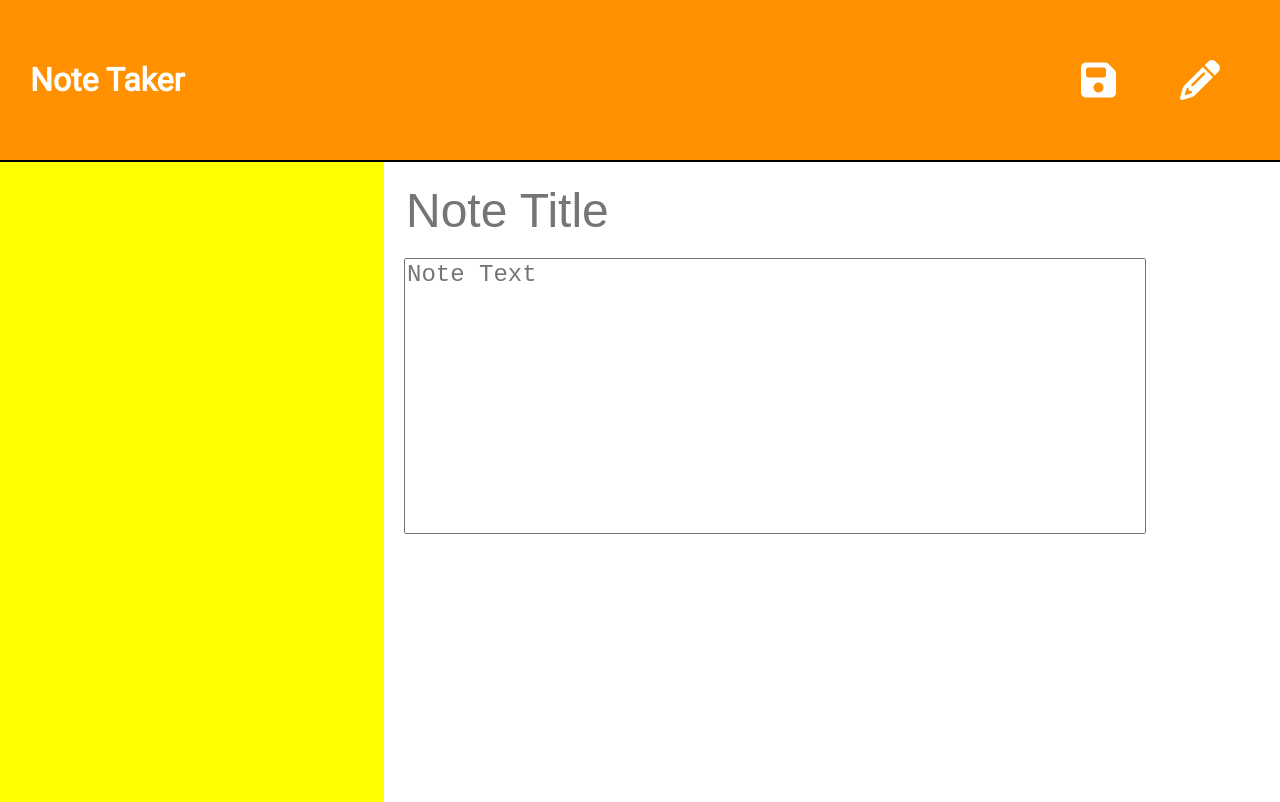
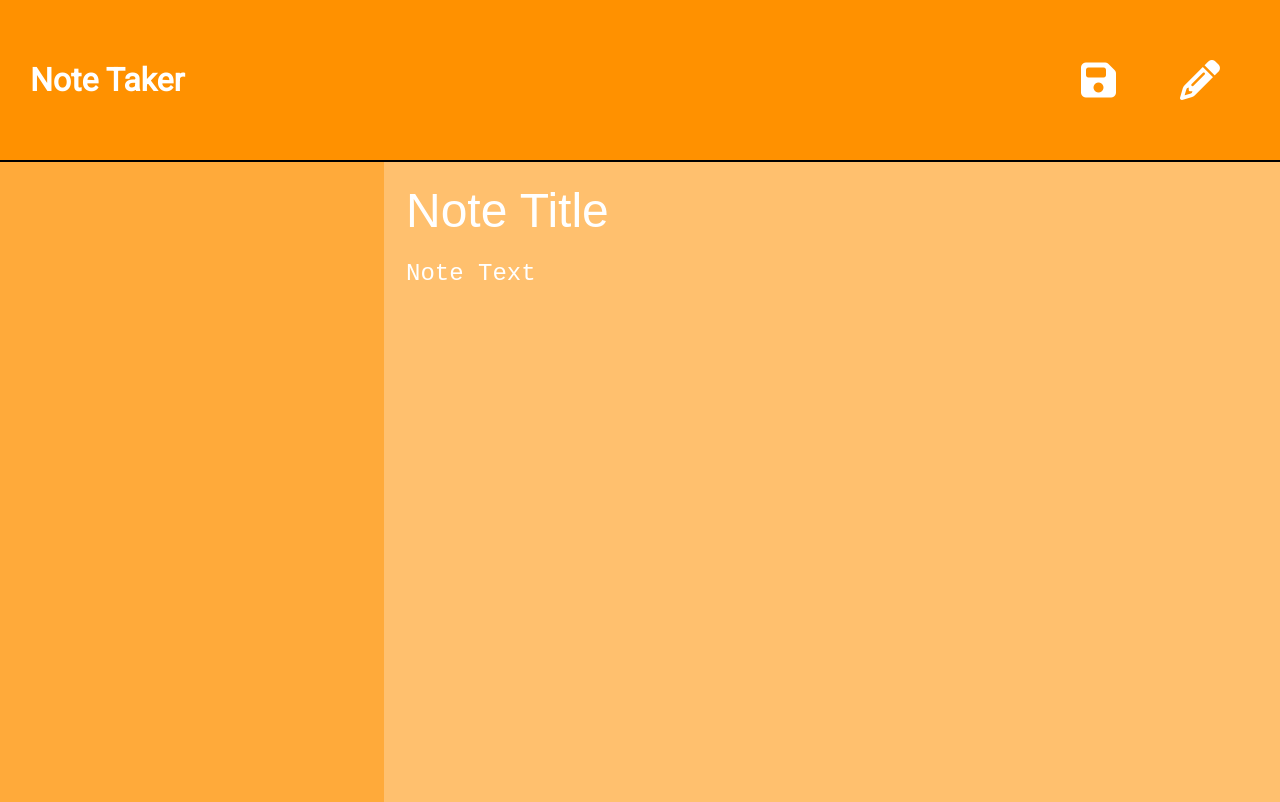
Before and after one commit to DomenicBeall/NoteTaker, a website: page public/html/notes.html in a window 1280 px wide. Drawn offline with Linux system fonts and the light colour scheme; no server answers.

Commit message:
Restyled notes page

```diff
--- a/public/css/style.css
+++ b/public/css/style.css
@@ -1,6 +1,7 @@
 :root {
     --primary: rgb(255, 145, 0);
     --secondary: rgb(255, 170, 58);
+    --tertiary: rgb(255, 192, 110);
     font-family: 'Roboto', sans-serif;
 }
 
@@ -28,7 +29,7 @@ i {
 
 .notelist {
     width: 30%;
-    background-color: yellow;
+    background-color: var(--secondary);
     overflow-y: auto;
     height: 80%;
     overflow: scroll;
@@ -52,18 +53,24 @@ input[type="text"]
     padding-top: 10px;
 }
 
-textarea:focus, input:focus{
-    outline: none;
+textarea:focus, input:focus, textarea, input::placeholder, textarea::placeholder{
+    outline: 0;
+    color: white;
+    border: none;
 }
 
 #note-body
 {
     font-size:24px;
+    background-color: var(--tertiary);
+    color: white;
 }
 
 #note-title
 {
     font-size:48px;
+    background-color: var(--tertiary);
+    color: white;
 }
 
 .note {
@@ -72,12 +79,13 @@ textarea:focus, input:focus{
     padding: 10px;
     padding-left: 30px;
     color: white;
-    background-color: var(--secondary);
+    background-color: var(--tertiary);
     line-height: 40px;
 }
 
 html, body {
     height: 100%;
+    background-color: var(--tertiary);
 }
 
 *::-webkit-scrollbar {
```
